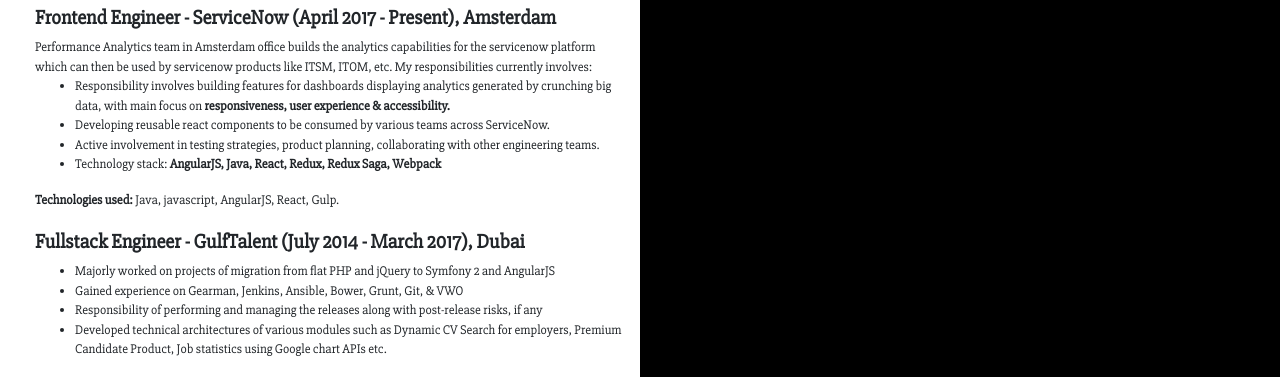
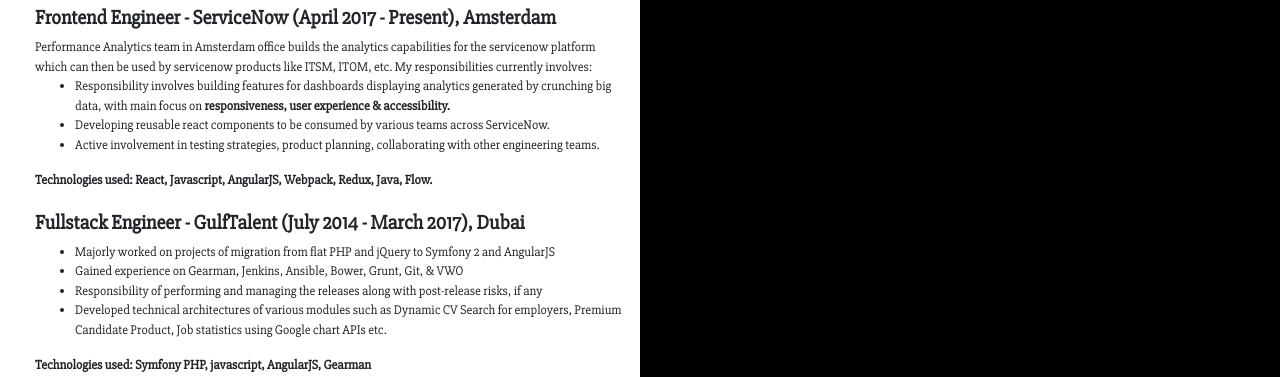
Before and after one commit to vishalnarkhede/vishalnarkhede.github.io, a website: page index.html in a window 1280 px wide. Shown: the part 234-611 px from the top of the page. Drawn offline with nearby package versions, Linux system fonts and the light colour scheme.

Commit message:
Update index.html

```diff
--- a/index.html
+++ b/index.html
@@ -50,9 +50,8 @@
 </li>
                                 <li>Developing reusable react components to be consumed by various teams across ServiceNow.</li>
                                 <li>Active involvement in testing strategies, product planning, collaborating with other engineering teams.</li>
-                                <li>Technology stack: <strong>AngularJS, Java, React, Redux, Redux Saga, Webpack</strong></li>
                             </ul>
-                            <strong>Technologies used:</strong> Java, javascript, AngularJS, React, Gulp.
+                            <strong>Technologies used: React, Javascript, AngularJS, Webpack, Redux, Java, Flow.</strong>
                         </div>
                         <div class="cv-content-section-l1">
                             <h5><strong>Fullstack Engineer - GulfTalent (July 2014 - March 2017), Dubai</strong></h5>
@@ -64,7 +63,7 @@
                                     Premium Candidate Product, Job statistics using Google chart APIs etc.
                                 </li>
                             </ul>
-                            <strong>Technologies used:</strong> Symfony PHP, javascript, AngularJS, Gearman.
+                            <strong>Technologies used: Symfony PHP, javascript, AngularJS, Gearman</strong>
                         </div>
                         <h2 class="space-top-med"><span style="color: #caca2c">[</span> Skillset <span style="color: #caca2c">]</span></h2>
                         <div class="cv-content-section-l1">
```
